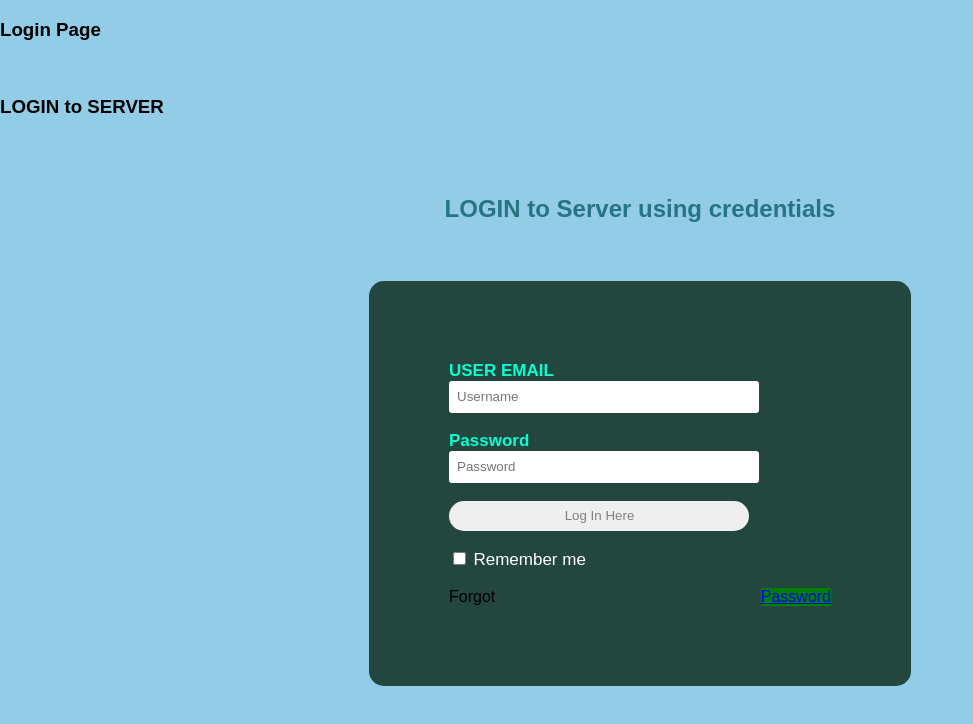
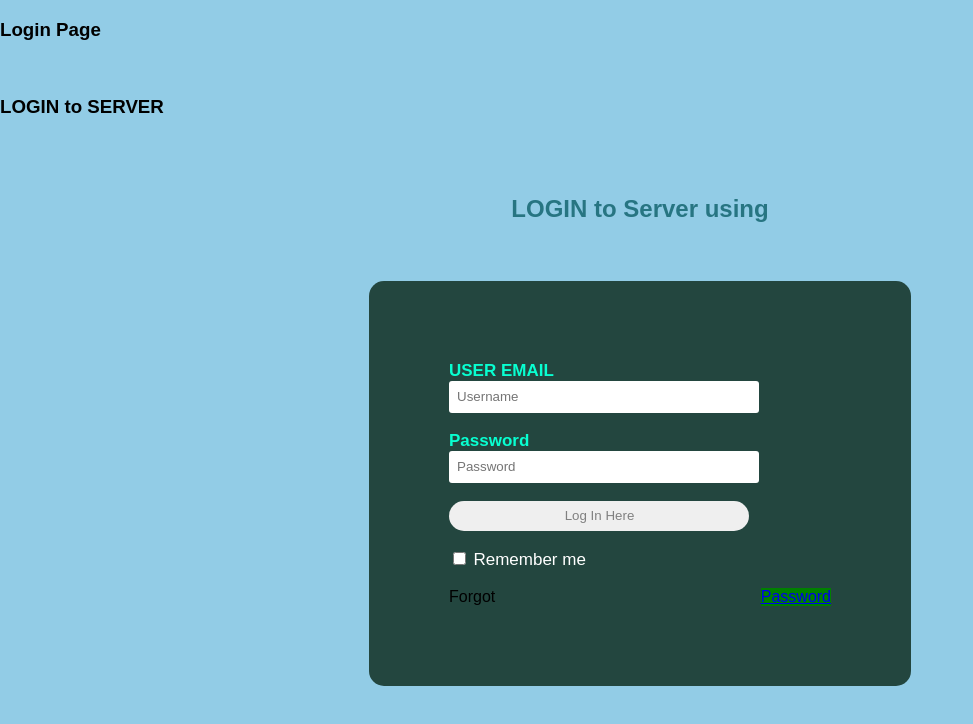
Before and after one commit to SankaraSubramanian048/DemoPrj, a website: page index.html in a window 1280 px wide. Shown: the whole page, without its empty margins (0-973 px from the left). Drawn offline with Linux system fonts and the light colour scheme.

Commit message:
Update index.html

```diff
--- a/index.html
+++ b/index.html
@@ -7,7 +7,7 @@
 <body>
     <h3>Login Page</h3><br>
         <h3>LOGIN to SERVER</h3><br>
-            <h2>LOGIN to Server using credentials</h2><br>
+            <h2>LOGIN to Server using </h2><br>
 
     <div class="login">
     <form id="login" method="get" action="login.php">
```
